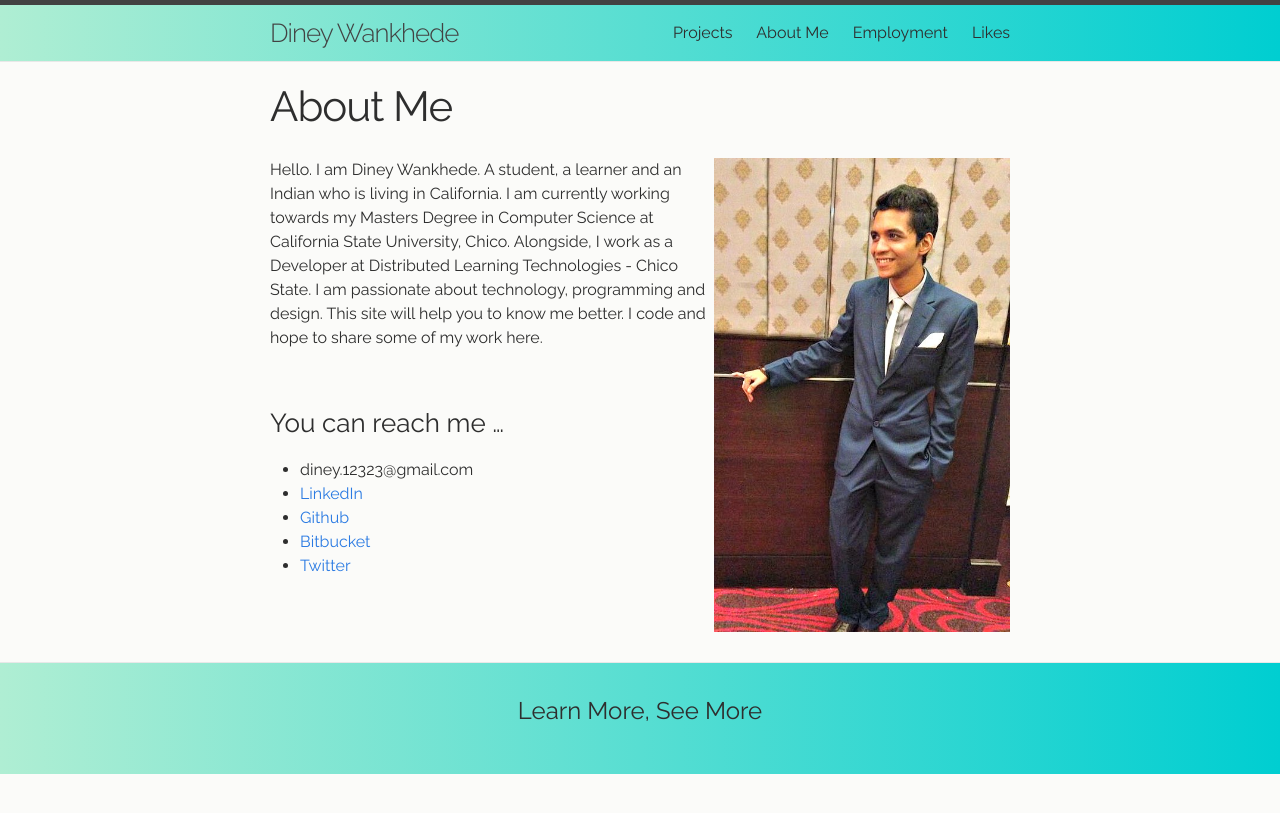
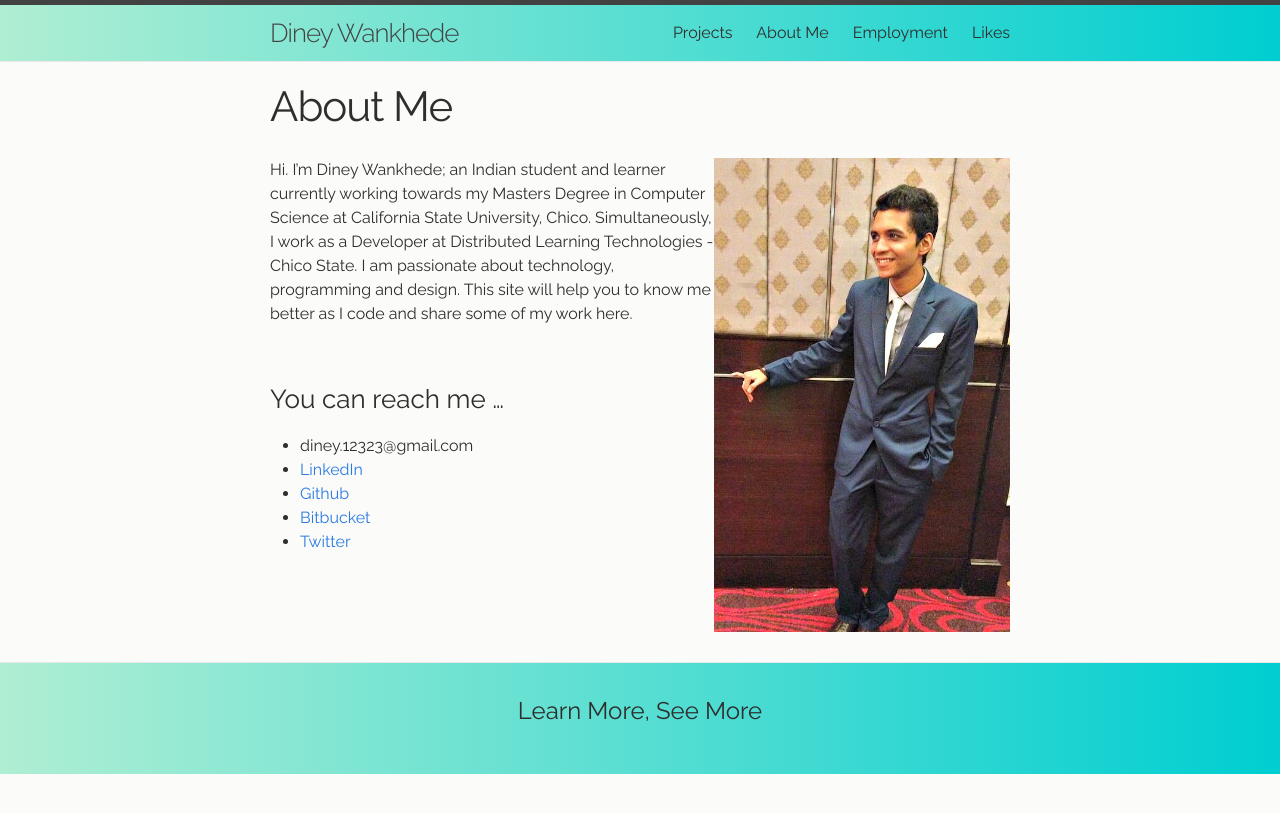
Before and after one commit to dineyw23/dineyw23.github.io, a Jekyll site: the page built from About/about.md, in a window 1280 px wide. Shown: the top 813 px of the page. Built offline with Jekyll 4.4.1, drawn with Linux system fonts in a browser that asks for light colours; nearby versions of some CDN libraries; comment, search, counter and statistics services are not loaded.

Commit message:
Edited Bio

```diff
--- a/About/about.md
+++ b/About/about.md
@@ -7,9 +7,9 @@ permalink: about
 
 <img src="{{ site.url }}/About/ImageDP.jpg" width="40%" align="right">
 
-Hello. I am Diney Wankhede. A student, a learner and an Indian who is living in California. I am currently working towards my Masters Degree in Computer Science at California State University, Chico.
-Alongside, I work as a Developer at Distributed Learning Technologies - Chico State.
-I am passionate about technology, programming and design. This site will help you to know me better. I code and hope to share some of my work here.
+Hi. I'm Diney Wankhede; an Indian student and learner currently working towards my Masters Degree in Computer Science at California State University, Chico.
+Simultaneously, I work as a Developer at Distributed Learning Technologies - Chico State.
+I am passionate about technology, programming and design. This site will help you to know me better as I code and share some of my work here.
 
 
 
```
